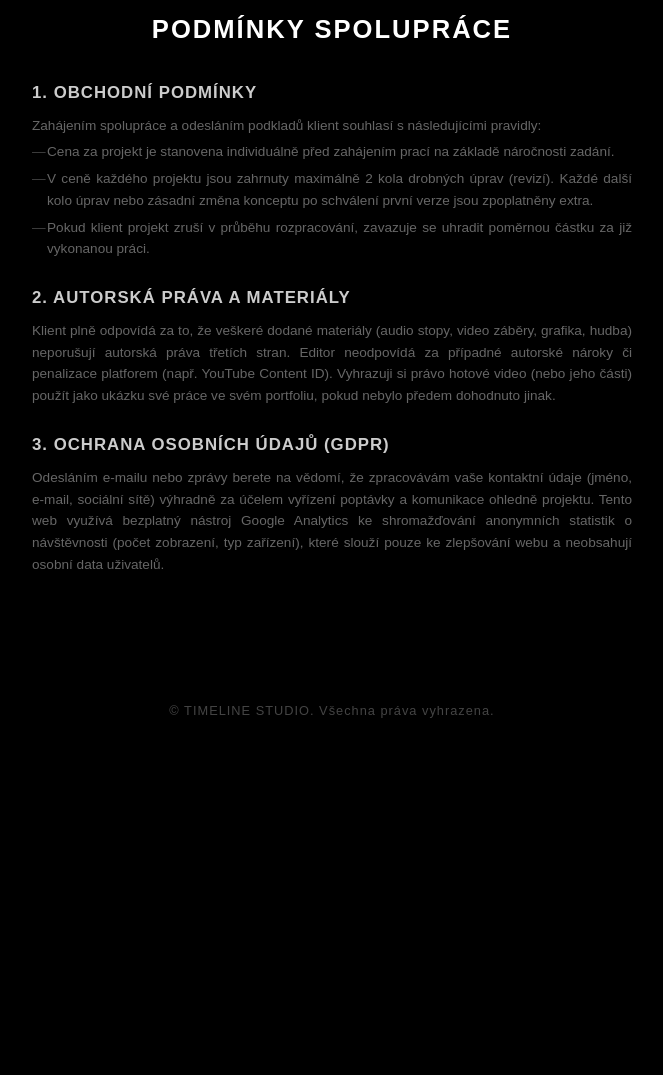
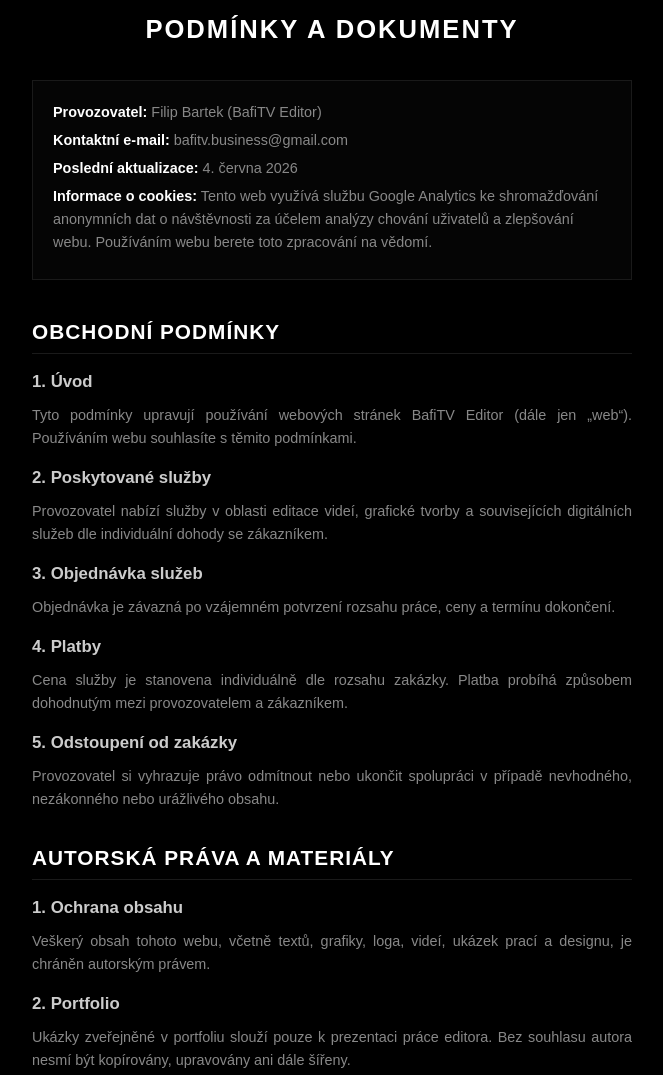
Before and after one commit to BafiTVV/bafitvv.github.io, a plain HTML site: page index.html in a window 1280 px wide. Shown: the part 1900-2975 px from the top of the page, without its empty margins (308-971 px from the left). Before the commit the page ends 2681 px from the top, so only its background shows below. Drawn offline with Linux system fonts and the light colour scheme.

Commit message:
index b6

```diff
--- a/index.html
+++ b/index.html
@@ -155,25 +155,50 @@
             background-color: transparent;
             box-shadow: 0 0 20px rgba(255, 255, 255, 0.1);
         }
+        .terms-meta {
+            background: #050505;
+            border: 1px solid #1a1a1a;
+            padding: 20px;
+            margin-bottom: 35px;
+            font-size: 0.9rem;
+            color: #888888;
+        }
+        .terms-meta p {
+            margin-bottom: 5px;
+        }
+        .terms-meta p strong {
+            color: #ffffff;
+        }
         .terms-block {
-            margin-bottom: 25px;
+            margin-bottom: 30px;
         }
-        .terms-title {
+        .terms-section-title {
+            font-size: 1.3rem;
+            font-weight: bold;
+            color: #ffffff;
+            margin-top: 15px;
+            margin-bottom: 15px;
+            text-transform: uppercase;
+            letter-spacing: 1px;
+            border-bottom: 1px solid #1a1a1a;
+            padding-bottom: 5px;
+        }
+        .terms-subtitle {
             font-size: 1.05rem;
             font-weight: bold;
             color: #cccccc;
+            margin-top: 15px;
             margin-bottom: 8px;
-            text-transform: uppercase;
-            letter-spacing: 1px;
         }
         .terms-text {
-            color: #666666;
-            font-size: 0.85rem;
+            color: #888888;
+            font-size: 0.9rem;
             text-align: justify;
         }
         .terms-text ul {
             list-style: none;
-            margin-top: 5px;
+            margin-top: 8px;
+            margin-bottom: 8px;
         }
         .terms-text ul li {
             margin-bottom: 5px;
@@ -275,31 +300,100 @@
         </section>
 
         <section id="podminky">
-            <h2>Podmínky spolupráce</h2>
+            <h2>Podmínky a dokumenty</h2>
+
+            <div class="terms-meta">
+                <p><strong>Provozovatel:</strong> Filip Bartek (BafiTV Editor)</p>
+                <p><strong>Kontaktní e-mail:</strong> bafitv.business@gmail.com</p>
+                <p><strong>Poslední aktualizace:</strong> 4. června 2026</p>
+                <p><strong>Informace o cookies:</strong> Tento web využívá službu Google Analytics ke shromažďování anonymních dat o návštěvnosti za účelem analýzy chování uživatelů a zlepšování webu. Používáním webu berete toto zpracování na vědomí.</p>
+            </div>
 
             <div class="terms-block">
-                <div class="terms-title">1. Obchodní podmínky</div>
+                <div class="terms-section-title">Obchodní podmínky</div>
+
+                <div class="terms-subtitle">1. Úvod</div>
                 <div class="terms-text">
-                    <p>Zahájením spolupráce a odesláním podkladů klient souhlasí s následujícími pravidly:</p>
-                    <ul>
-                        <li>Cena za projekt je stanovena individuálně před zahájením prací na základě náročnosti zadání.</li>
-                        <li>V ceně každého projektu jsou zahrnuty maximálně 2 kola drobných úprav (revizí). Každé další kolo úprav nebo zásadní změna konceptu po schválení první verze jsou zpoplatněny extra.</li>
-                        <li>Pokud klient projekt zruší v průběhu rozpracování, zavazuje se uhradit poměrnou částku za již vykonanou práci.</li>
-                    </ul>
+                    <p>Tyto podmínky upravují používání webových stránek BafiTV Editor (dále jen „web“). Používáním webu souhlasíte s těmito podmínkami.</p>
+                </div>
+
+                <div class="terms-subtitle">2. Poskytované služby</div>
+                <div class="terms-text">
+                    <p>Provozovatel nabízí služby v oblasti editace videí, grafické tvorby a souvisejících digitálních služeb dle individuální dohody se zákazníkem.</p>
+                </div>
+
+                <div class="terms-subtitle">3. Objednávka služeb</div>
+                <div class="terms-text">
+                    <p>Objednávka je závazná po vzájemném potvrzení rozsahu práce, ceny a termínu dokončení.</p>
+                </div>
+
+                <div class="terms-subtitle">4. Platby</div>
+                <div class="terms-text">
+                    <p>Cena služby je stanovena individuálně dle rozsahu zakázky. Platba probíhá způsobem dohodnutým mezi provozovatelem a zákazníkem.</p>
+                </div>
+
+                <div class="terms-subtitle">5. Odstoupení od zakázky</div>
+                <div class="terms-text">
+                    <p>Provozovatel si vyhrazuje právo odmítnout nebo ukončit spolupráci v případě nevhodného, nezákonného nebo urážlivého obsahu.</p>
                 </div>
             </div>
 
             <div class="terms-block">
-                <div class="terms-title">2. Autorská práva a materiály</div>
+                <div class="terms-section-title">Autorská práva a materiály</div>
+
+                <div class="terms-subtitle">1. Ochrana obsahu</div>
                 <div class="terms-text">
-                    <p>Klient plně odpovídá za to, že veškeré dodané materiály (audio stopy, video záběry, grafika, hudba) neporušují autorská práva třetích stran. Editor neodpovídá za případné autorské nároky či penalizace platforem (např. YouTube Content ID). Vyhrazuji si právo hotové video (nebo jeho části) použít jako ukázku své práce ve svém portfoliu, pokud nebylo předem dohodnuto jinak.</p>
+                    <p>Veškerý obsah tohoto webu, včetně textů, grafiky, loga, videí, ukázek prací a designu, je chráněn autorským právem.</p>
+                </div>
+
+                <div class="terms-subtitle">2. Portfolio</div>
+                <div class="terms-text">
+                    <p>Ukázky zveřejněné v portfoliu slouží pouze k prezentaci práce editora. Bez souhlasu autora nesmí být kopírovány, upravovány ani dále šířeny.</p>
+                </div>
+
+                <div class="terms-subtitle">3. Práva k zakázkám</div>
+                <div class="terms-text">
+                    <p>Po úplném uhrazení zakázky získává zákazník práva v rozsahu sjednaném při objednávce. Autor si vyhrazuje právo použít výsledné dílo jako referenci v portfoliu, pokud není dohodnuto jinak.</p>
                 </div>
             </div>
 
             <div class="terms-block">
-                <div class="terms-title">3. Ochrana osobních údajů (GDPR)</div>
+                <div class="terms-section-title">Ochrana osobních údajů (GDPR)</div>
+
+                <div class="terms-subtitle">1. Jaké údaje zpracováváme</div>
                 <div class="terms-text">
-                    <p>Odesláním e-mailu nebo zprávy berete na vědomí, že zpracovávám vaše kontaktní údaje (jméno, e-mail, sociální sítě) výhradně za účelem vyřízení poptávky a komunikace ohledně projektu. Tento web využívá bezplatný nástroj Google Analytics ke shromažďování anonymních statistik o návštěvnosti (počet zobrazení, typ zařízení), které slouží pouze ke zlepšování webu a neobsahují osobní data uživatelů.</p>
+                    <p>Při kontaktování prostřednictvím formuláře nebo e-mailu můžeme zpracovávat:</p>
+                    <ul>
+                        <li>jméno nebo přezdívku,</li>
+                        <li>e-mailovou adresu,</li>
+                        <li>obsah zprávy.</li>
+                    </ul>
+                </div>
+
+                <div class="terms-subtitle">2. Účel zpracování</div>
+                <div class="terms-text">
+                    <p>Údaje jsou používány výhradně za účelem komunikace, vyřízení poptávky a poskytování služeb.</p>
+                </div>
+
+                <div class="terms-subtitle">3. Doba uchování</div>
+                <div class="terms-text">
+                    <p>Osobní údaje uchováváme pouze po dobu nezbytně nutnou pro vyřízení komunikace nebo zakázky.</p>
+                </div>
+
+                <div class="terms-subtitle">4. Przedávání údajů</div>
+                <div class="terms-text">
+                    <p>Osobní údaje nejsou prodávány ani poskytovány třetím stranám, s výjimkou případů vyžadovaných zákonem.</p>
+                </div>
+
+                <div class="terms-subtitle">5. Vaše práva</div>
+                <div class="terms-text">
+                    <p>Máte právo požadovat přístup ke svým údajům, jejich opravu, výmaz nebo omezení zpracování. V případě stížnosti se můžete obrátit na Úřad pro ochranu osobních údajů.</p>
+                </div>
+
+                <div class="terms-subtitle">6. Kontakt</div>
+                <div class="terms-text">
+                    <p>Pro dotazy týkající se ochrany osobních údajů kontaktujte:<br>
+                    E-mail: bafitv.business@gmail.com</p>
                 </div>
             </div>
         </section>
```
